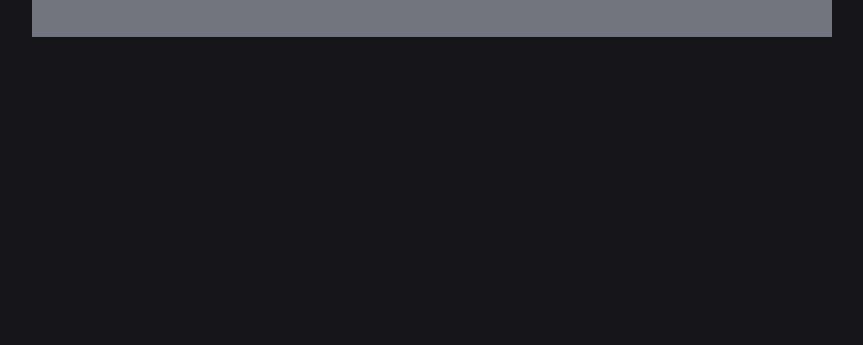
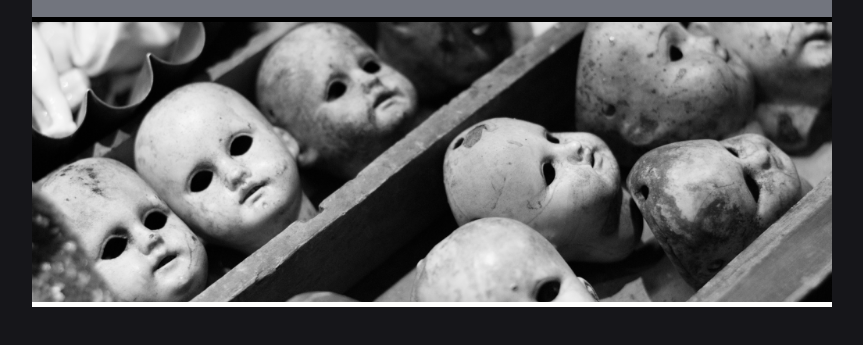
Before and after one commit to hsymari/creep, a plain HTML site: page index.html in a window 1280 px wide. Shown: the part 139-484 px from the top of the page, without its empty margins (208-1071 px from the left). Drawn offline with Linux system fonts and the light colour scheme.

Commit message:
Adding header

```diff
--- a/index.html
+++ b/index.html
@@ -19,6 +19,7 @@
                 <li><a href="#">Contact</a></li>
             </ul>
         </div>
+        <div class="hero"></div>
     </div>
 
 </body>
--- a/style.css
+++ b/style.css
@@ -86,3 +86,13 @@ body {
     background-color: #16161a;
     color: #fffffe;
 }
+
+.hero {
+    height: 280px;
+    background-image: url(images/hero.png);
+    background-size: cover;
+    background-position: 0 -100px;
+    border-top: 5px solid black;
+    border-bottom: 5px solid #fffffe;
+    margin-top: -20px;
+}
```
Also changed, not shown: images/hero.png (added).
